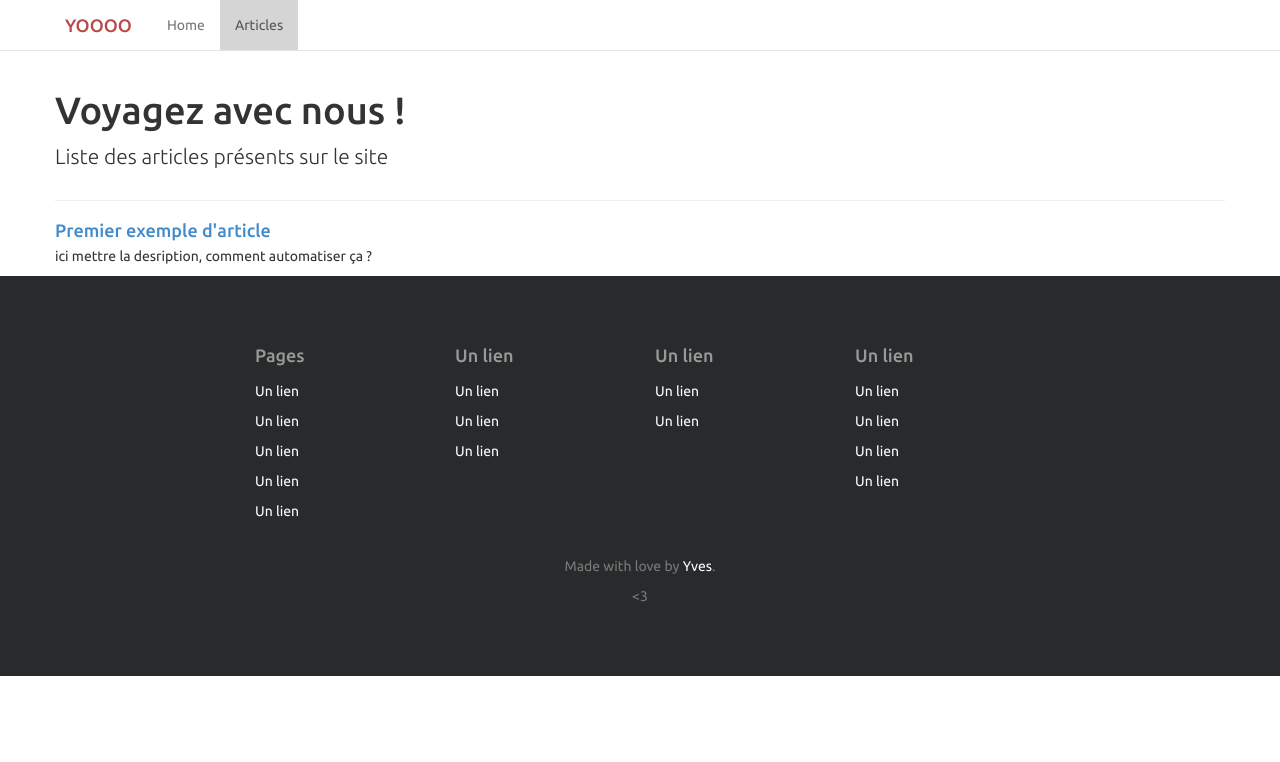
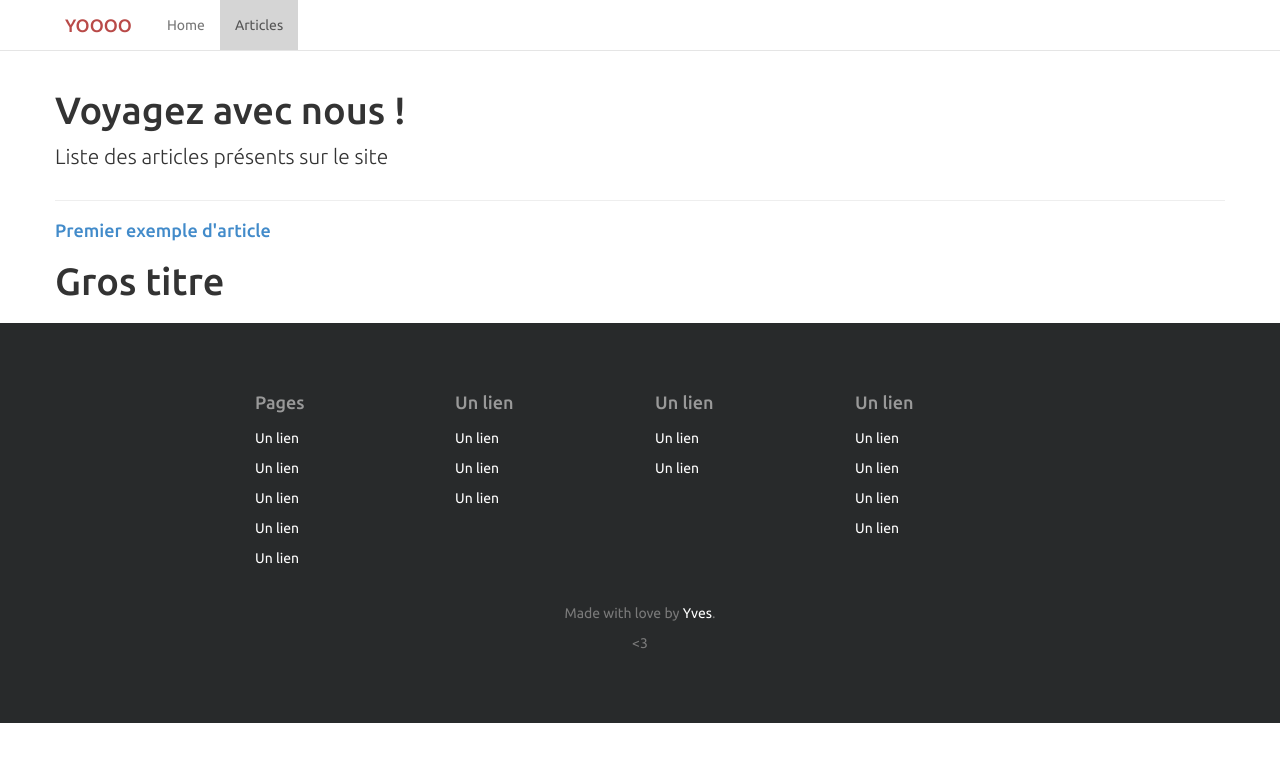
Before and after one commit to link-webcreations/juetpy, a Jekyll site: the page built from articles/index.html, in a window 1280 px wide. Shown: the top 762 px of the page. Built offline with Jekyll 4.4.1, drawn with Linux system fonts in a browser that asks for light colours; Markdown is read by kramdown in place of the engine named in the settings.

Commit message:
Try to usr {{ post.excerpt }}

```diff
--- a/articles/index.html
+++ b/articles/index.html
@@ -18,7 +18,7 @@ slug: articles
         <a href="{{ site.url }}{{ post.url }}">
           <h4 class="media-heading">{{ post.title }}</h4>
         </a>
-        ici mettre la desription, comment automatiser ça ?
+        {{ post.excerpt }}
       </div>
     </li>
     {% endfor %}
```
